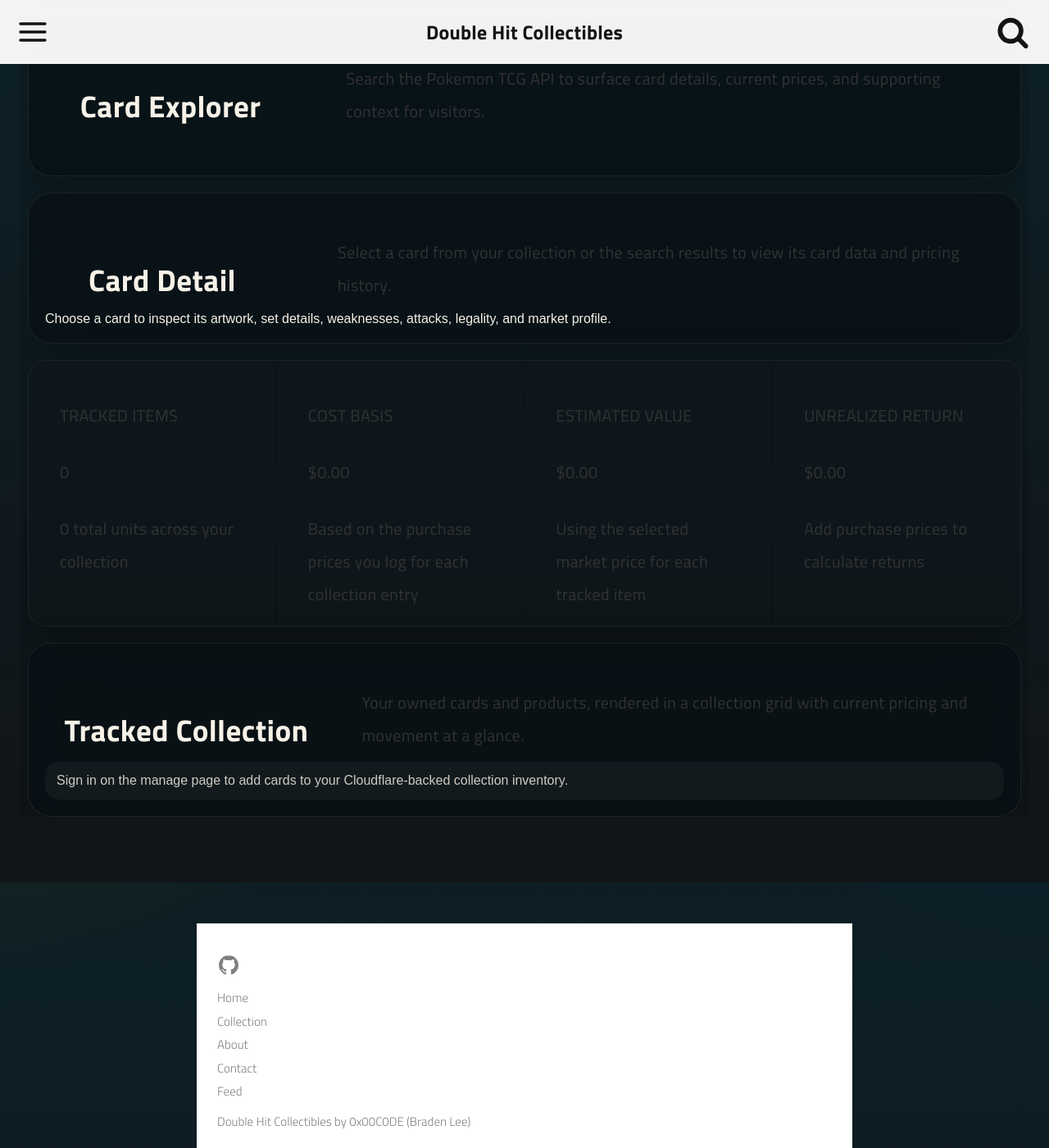
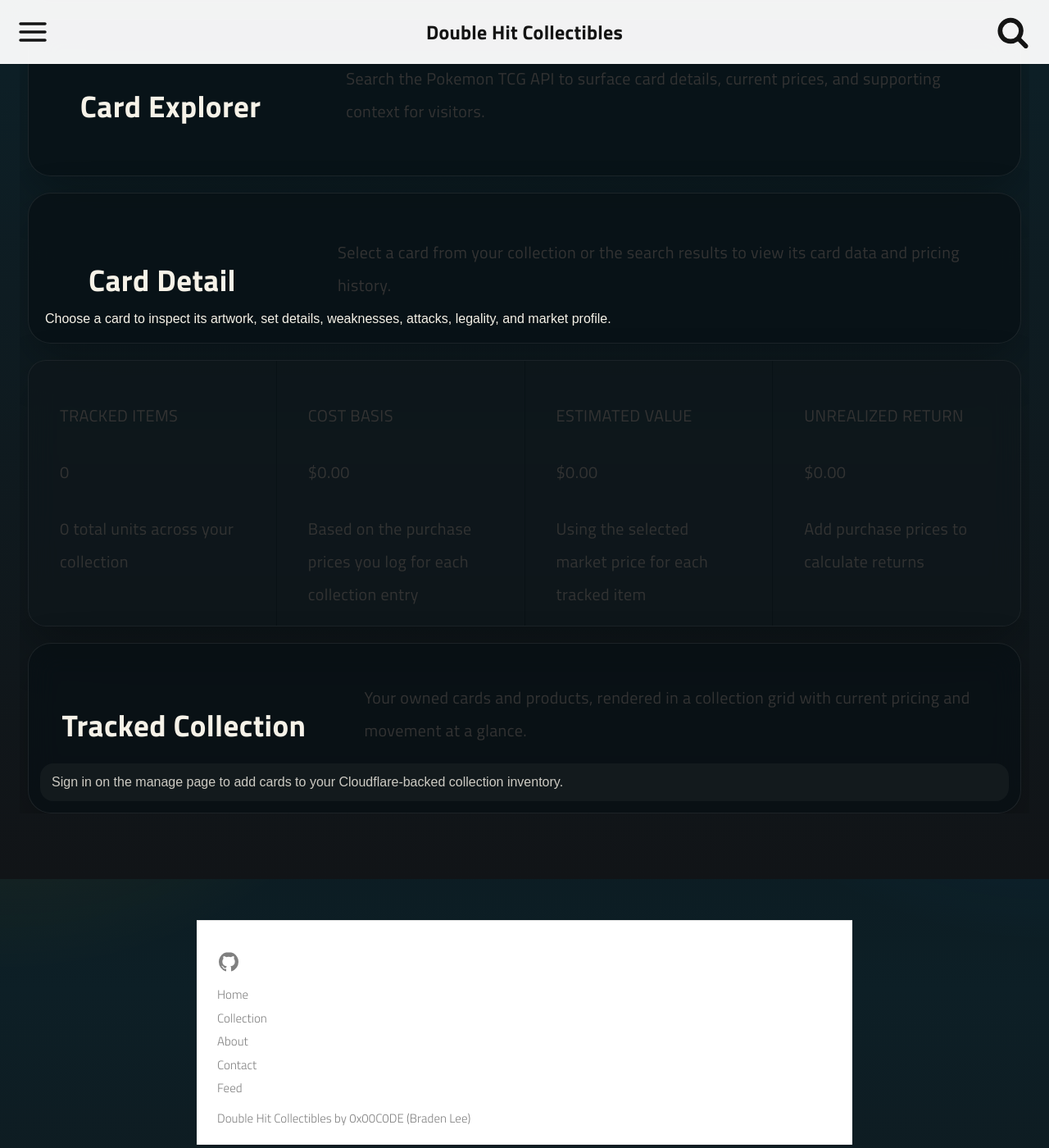
Before and after one commit to doublehitcollectibles/doublehitcollectibles.github.io, a Jekyll site: the page built from pages/collection.md, in a window 1280 px wide and 1400 px high, scrolled down 782 px. Shown: the whole window at 82% size. Built offline with Jekyll 4.4.1, drawn with Linux system fonts in a browser that asks for light colours; a script that is not in the unit is left out.

Commit message:
Tighten tracked collection wrapper spacing

```diff
--- a/_sass/_collection.scss
+++ b/_sass/_collection.scss
@@ -38,6 +38,22 @@
 .collection-search,
 .collection-detail {
   padding: 20px;
+}
+
+.collection-grid-wrap--tracked {
+  padding: 14px;
+}
+
+.collection-grid-wrap--tracked .collection-section-heading {
+  margin-bottom: 10px;
+}
+
+.collection-grid-wrap--tracked .collection-grid {
+  gap: 12px;
+}
+
+.collection-grid-wrap--tracked .collection-empty {
+  margin-top: 10px;
 }
 
 .collection-search-form--hero {
@@ -671,6 +687,10 @@
     padding: 16px;
   }
 
+  .collection-grid-wrap--tracked {
+    padding: 12px;
+  }
+
   .collection-search-form {
     grid-template-columns: 1fr;
   }
--- a/pages/collection.md
+++ b/pages/collection.md
@@ -66,7 +66,7 @@
 
   <section class="collection-summary" data-collection-summary></section>
 
-  <section class="collection-grid-wrap">
+  <section class="collection-grid-wrap collection-grid-wrap--tracked">
     <div class="collection-section-heading">
       <h2>Tracked Collection</h2>
       <p>Your owned cards and products, rendered in a collection grid with current pricing and movement at a glance.</p>
```
